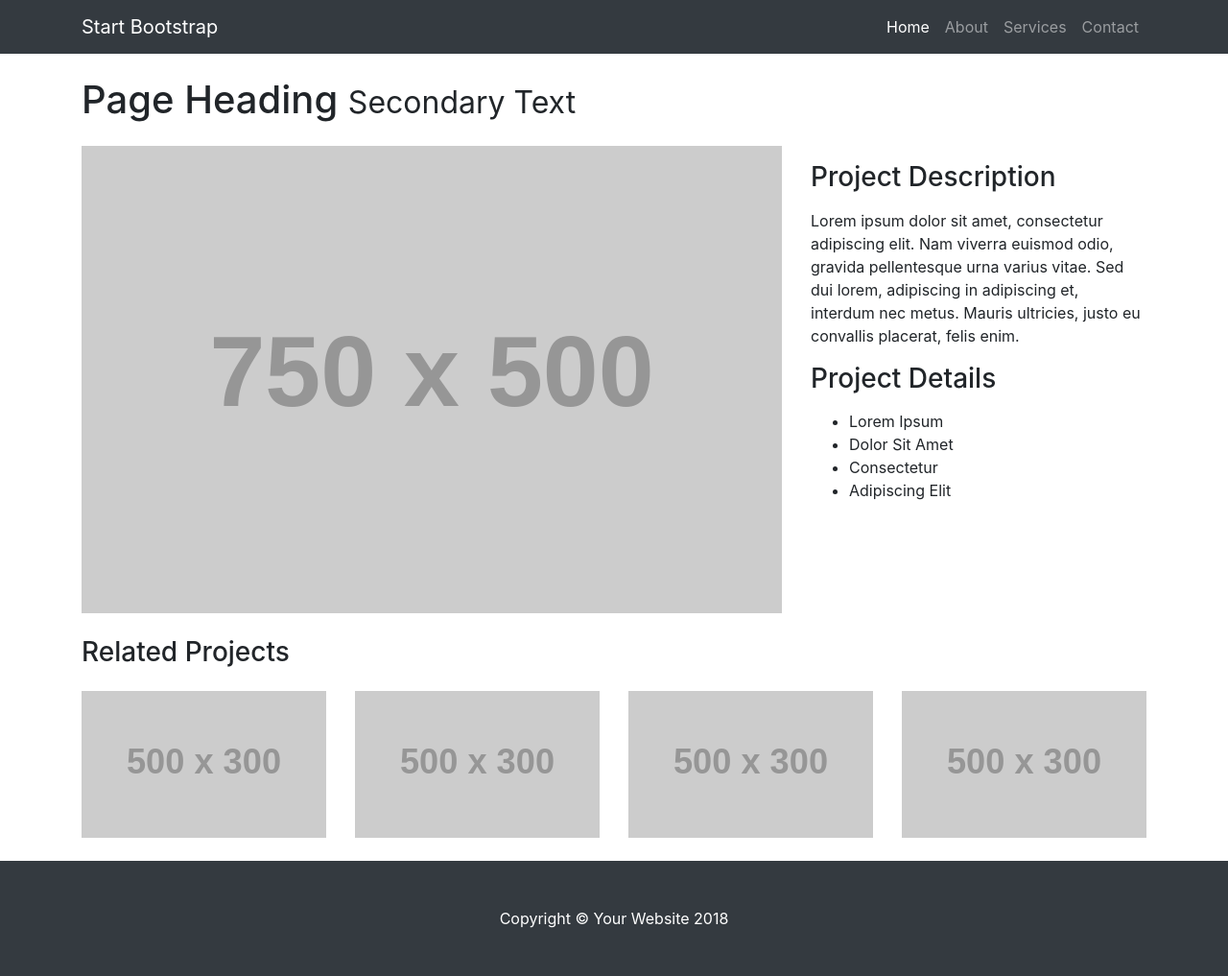
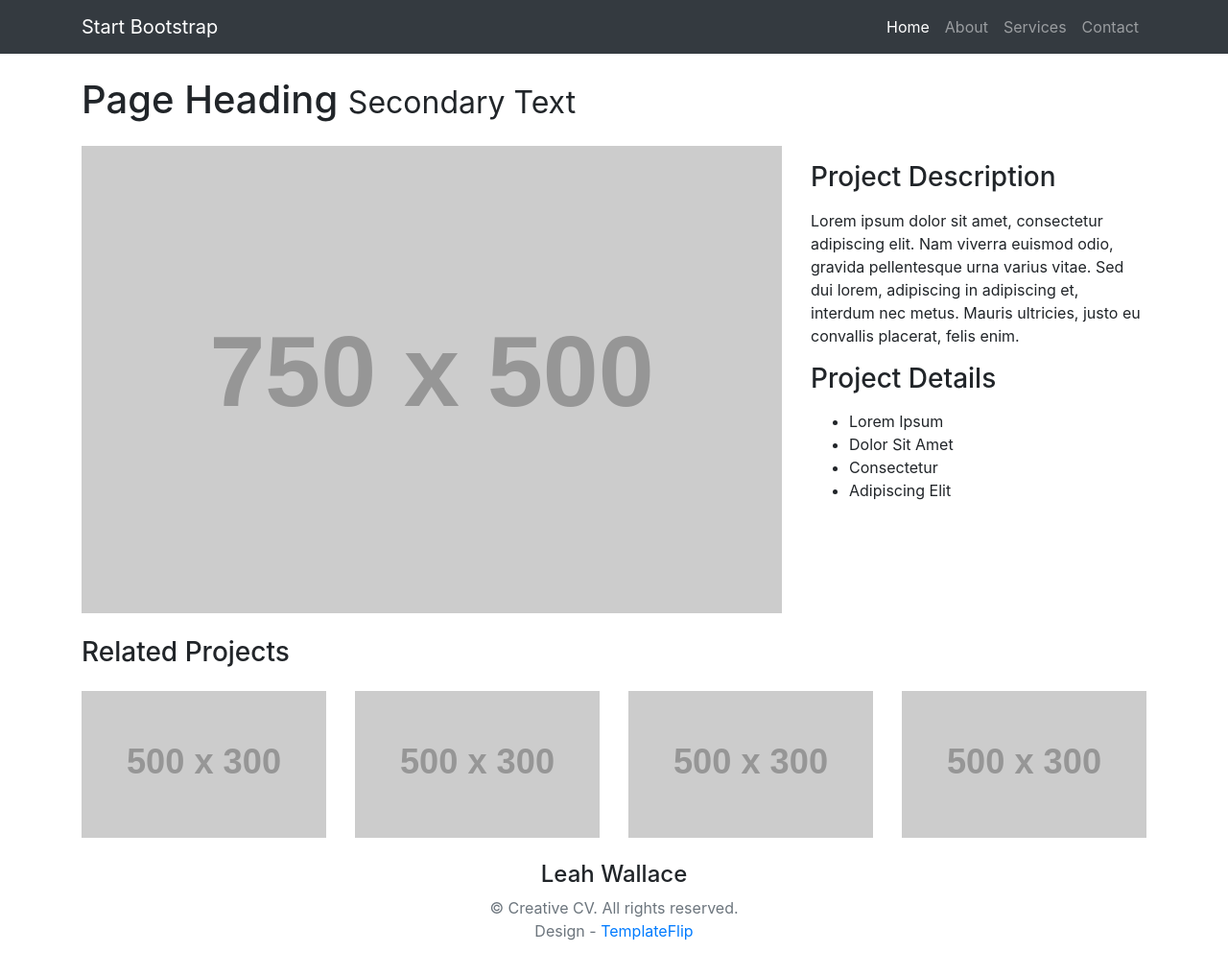
Before and after one commit to lwallace37/lwallace37.github.io, a Jekyll site: the page AutomationProject/index.html, which Jekyll copies as it is, in a window 1280 px wide and 1017 px high. Shown: the whole window at 96% size. Built offline with Jekyll 4.4.1, drawn with Linux system fonts in a browser that asks for light colours; nearby versions of some CDN libraries; library files that are not in the unit come from our copies.

Commit message:
Change Footer

```diff
--- a/AutomationProject/index.html
+++ b/AutomationProject/index.html
@@ -114,16 +114,19 @@
     <!-- /.container -->
 
     <!-- Footer -->
-    <footer class="py-5 bg-dark">
-      <div class="container">
-        <p class="m-0 text-center text-white">Copyright &copy; Your Website 2018</p>
+    <footer class="footer">
+<!--      <div class="container text-center"><a class="cc-facebook btn btn-link" href="#"><i class="fa fa-facebook fa-2x " aria-hidden="true"></i></a><a class="cc-twitter btn btn-link " href="#"><i class="fa fa-twitter fa-2x " aria-hidden="true"></i></a><a class="cc-google-plus btn btn-link" href="#"><i class="fa fa-google-plus fa-2x" aria-hidden="true"></i></a><a class="cc-instagram btn btn-link" href="#"><i class="fa fa-instagram fa-2x " aria-hidden="true"></i></a></div>-->
+      <div class="h4 title text-center">Leah Wallace</div>
+      <div class="text-center text-muted">
+        <p>&copy; Creative CV. All rights reserved.<br>Design - <a class="credit" href="https://templateflip.com" target="_blank">TemplateFlip</a></p>
       </div>
-      <!-- /.container -->
     </footer>
-
-    <!-- Bootstrap core JavaScript -->
-    <script src="vendor/jquery/jquery.min.js"></script>
-    <script src="vendor/bootstrap/js/bootstrap.bundle.min.js"></script>
+    <script src="js/core/jquery.3.2.1.min.js"></script>
+    <script src="js/core/popper.min.js"></script>
+    <script src="js/core/bootstrap.min.js"></script>
+    <script src="js/now-ui-kit.js?v=1.1.0"></script>
+    <script src="js/aos.js"></script>
+    <script src="scripts/main.js"></script>
 
   </body>
 
```
